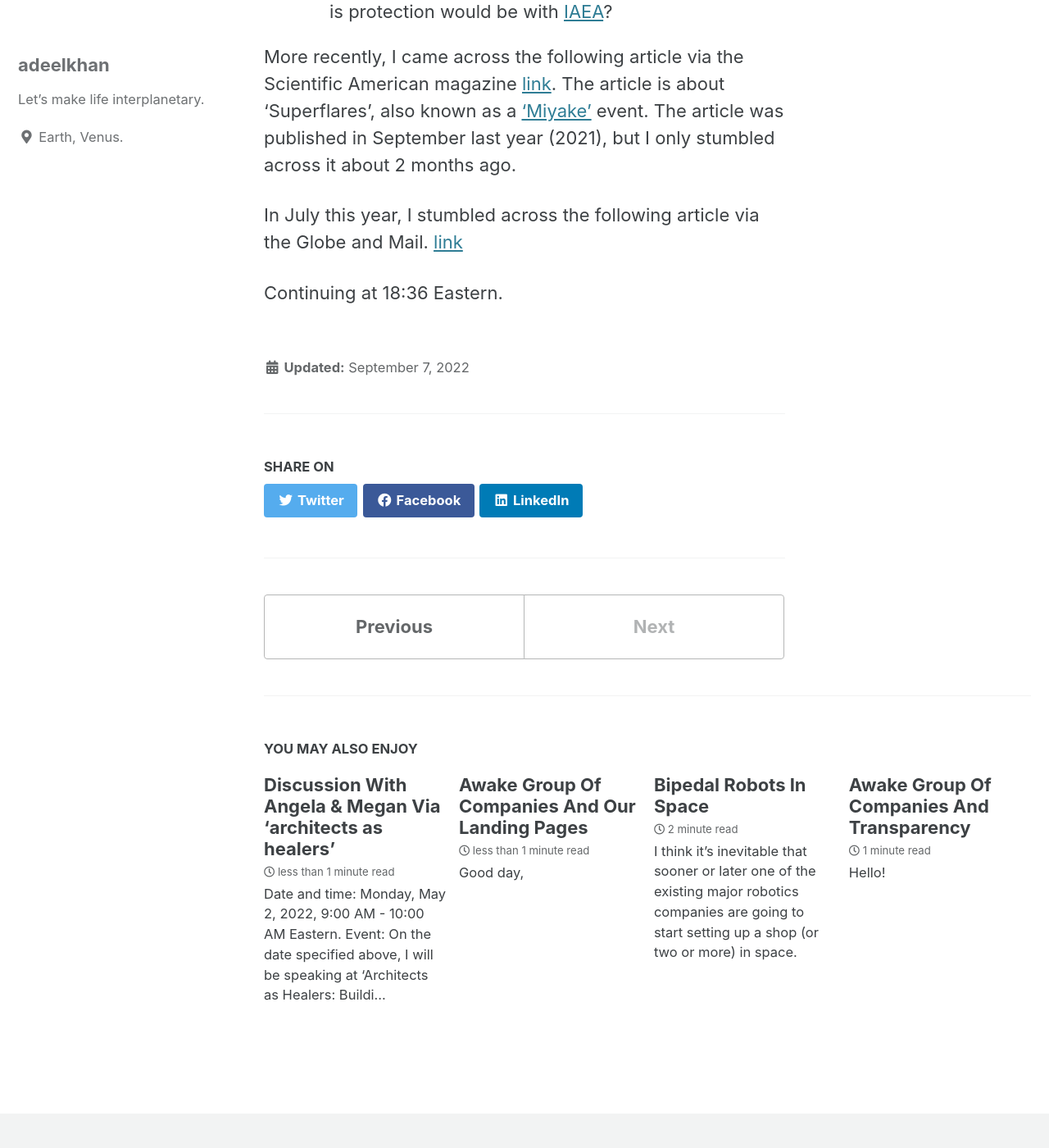
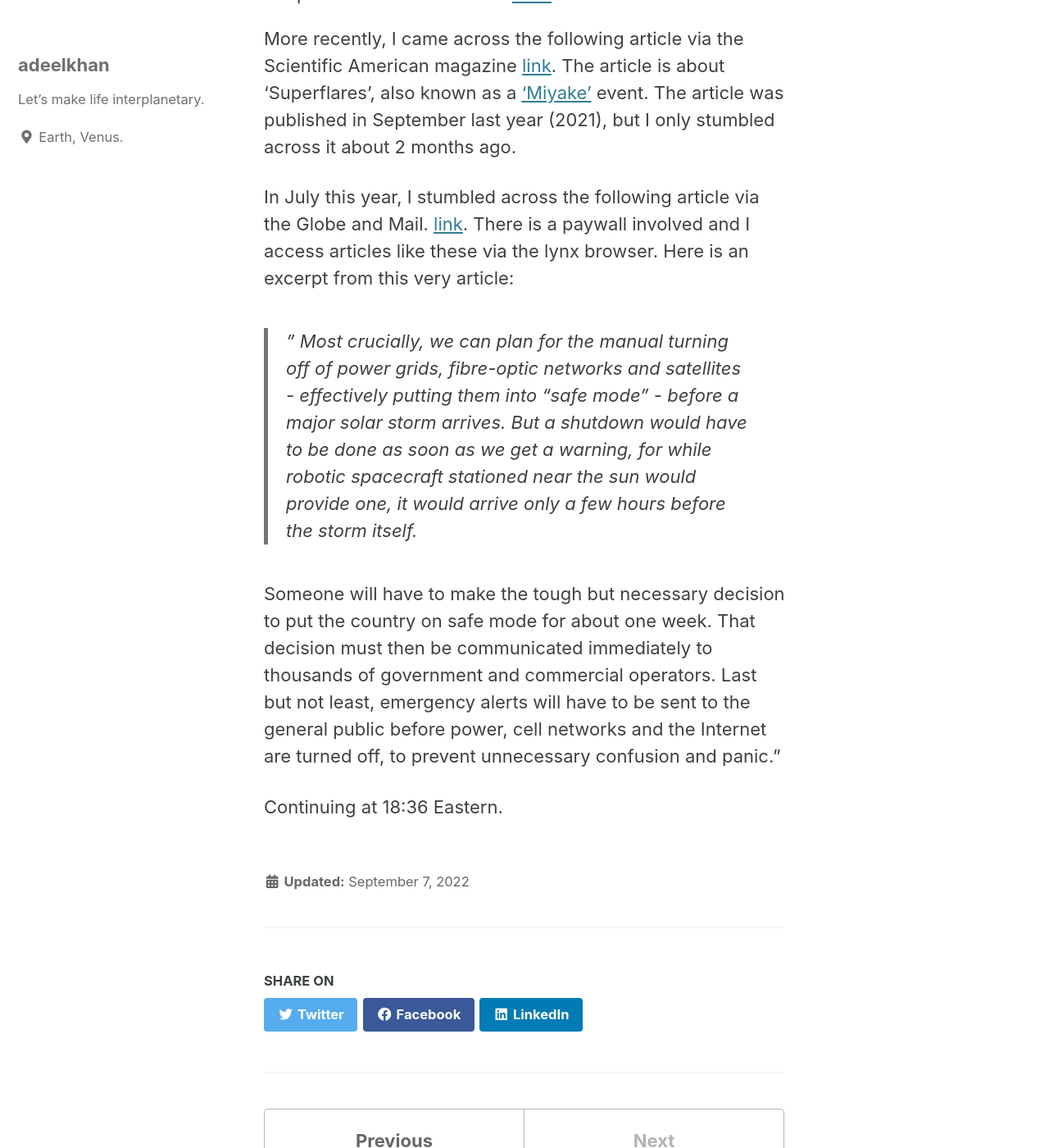
Before and after one commit to stellardreams/stellardreams.github.io, a Jekyll site: the page built from _posts/2022-09-07-Miyake-Events.md, in a window 1280 px wide and 1400 px high, scrolled down 1472 px. Shown: the whole window at 82% size. Built offline with Jekyll 4.4.1, drawn with Linux system fonts in a browser that asks for light colours; cached includes are drawn as plain includes; some of the changed text lies outside the part shown.

Commit message:
Update 2022-09-07-Miyake-Events.md
Updates.

```diff
--- a/_posts/2022-09-07-Miyake-Events.md
+++ b/_posts/2022-09-07-Miyake-Events.md
@@ -4,11 +4,12 @@
 
 Note: I must state that this post is being made in good faith. At the same time, I do not have a background in [Heliophysics](https://en.wikipedia.org/wiki/Heliophysics) and associated areas. And so and as always, I am very open to criticism.
 
-* Initially, my primary concern was that there are safeguards in place for critical facilities. However, contingent upon the scale of the event, the events could be not so good for civilization. There are a whole host of scenarios to consider and the outcome sitting on a spectrum. One between knocking civilization back by thousands of years to one of a controlled shutdown for the duration of the event.
+* Initially, my primary concern was that there are safeguards in place for critical facilities.
+* However, contingent upon the scale of the event, the events could be not so good for civilization at large. There are a whole host of scenarios to consider and the outcome sitting on a spectrum. One between knocking civilization back by thousands of years to one involving a controlled shutdown for the duration of the event.
 
 Initially:
-* * I started thinking about shielding of some sorts.
-* * Then I started thinking about atomic and nuclear facilities. Based on the information highlighted in the following [link](https://world-nuclear.org/information-library/current-and-future-generation/plans-for-new-reactors-worldwide.aspx#:~:text=Today%20there%20are%20about%20440,10%25%20of%20the%20world%27s%20electricity.), there are 400 such locations around the world. I am not sure what the impact on the nuclear facilities would be and contingent upon the scale/scope of the event. My main concern was that there is sheilding for such facilities. As well, there is some manual ability in order to shutdown the plants in a controlled manner. I wrote to an institution that is local to Canada and I was advised that there are procedures for Canadian Nuclear Power Plans (should a solar flare occur). I am not sure about Nuclear Power Plants outside of Canada. But I am thinking that the responsibility for ensuring that there is protection would be with [IAEA](https://www.iaea.org/)?
+* I started thinking about shielding of some sorts.
+* Then I started thinking about atomic and nuclear facilities. Based on the information highlighted in the following [link](https://world-nuclear.org/information-library/current-and-future-generation/plans-for-new-reactors-worldwide.aspx#:~:text=Today%20there%20are%20about%20440,10%25%20of%20the%20world%27s%20electricity.), there are 400 such locations around the world. I am not sure what the impact on the nuclear facilities would be and contingent upon the scale/scope of the event. My main concern was that there is sheilding for such facilities. As well, there is some manual ability in order to shutdown the plants in a controlled manner. I wrote to an institution that is local to Canada and I was advised that there are procedures for Canadian Nuclear Power Plans (should a solar flare occur). I am not sure about Nuclear Power Plants outside of Canada. But I am thinking that the responsibility for ensuring that there is protection would be with [IAEA](https://www.iaea.org/)?
 
 
 
@@ -17,6 +18,16 @@
 
 
 
-In July this year, I stumbled across the following article via the Globe and Mail. [link](https://www.theglobeandmail.com/opinion/article-a-major-solar-storm-can-strike-earth-we-need-to-be-ready/)
+In July this year, I stumbled across the following article via the Globe and Mail. [link](https://www.theglobeandmail.com/opinion/article-a-major-solar-storm-can-strike-earth-we-need-to-be-ready/). There is a paywall involved and I access articles like these via the lynx browser. Here is an excerpt from this very article:
+>" Most crucially, we can plan for the manual turning off of power grids, fibre-optic networks and satellites - effectively putting
+   them into "safe mode" - before a major solar storm arrives. But a shutdown would have to be done as soon as we get a warning, for
+   while robotic spacecraft stationed near the sun would provide one, it would arrive only a few hours before the storm itself.
+
+   Someone will have to make the tough but necessary decision to put the country on safe mode for about one week. That decision must
+   then be communicated immediately to thousands of government and commercial operators. Last but not least, emergency alerts will have
+   to be sent to the general public before power, cell networks and the Internet are turned off, to prevent unnecessary confusion and
+   panic."
+
+
 
 Continuing at 18:36 Eastern.
```
